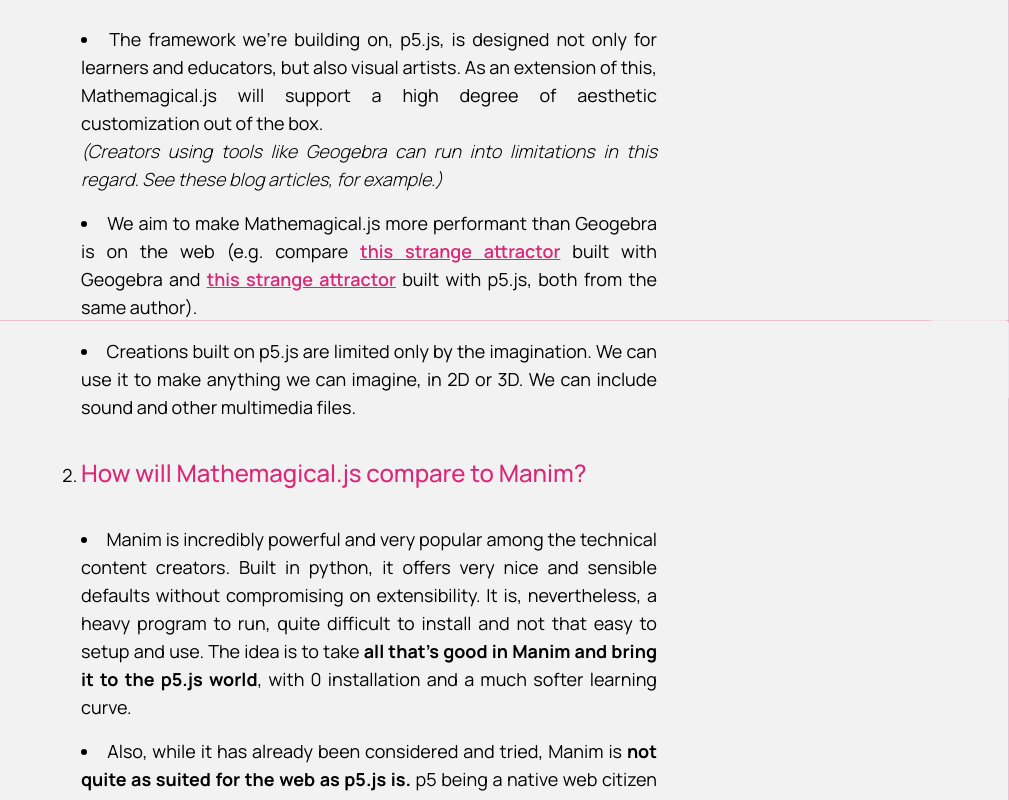
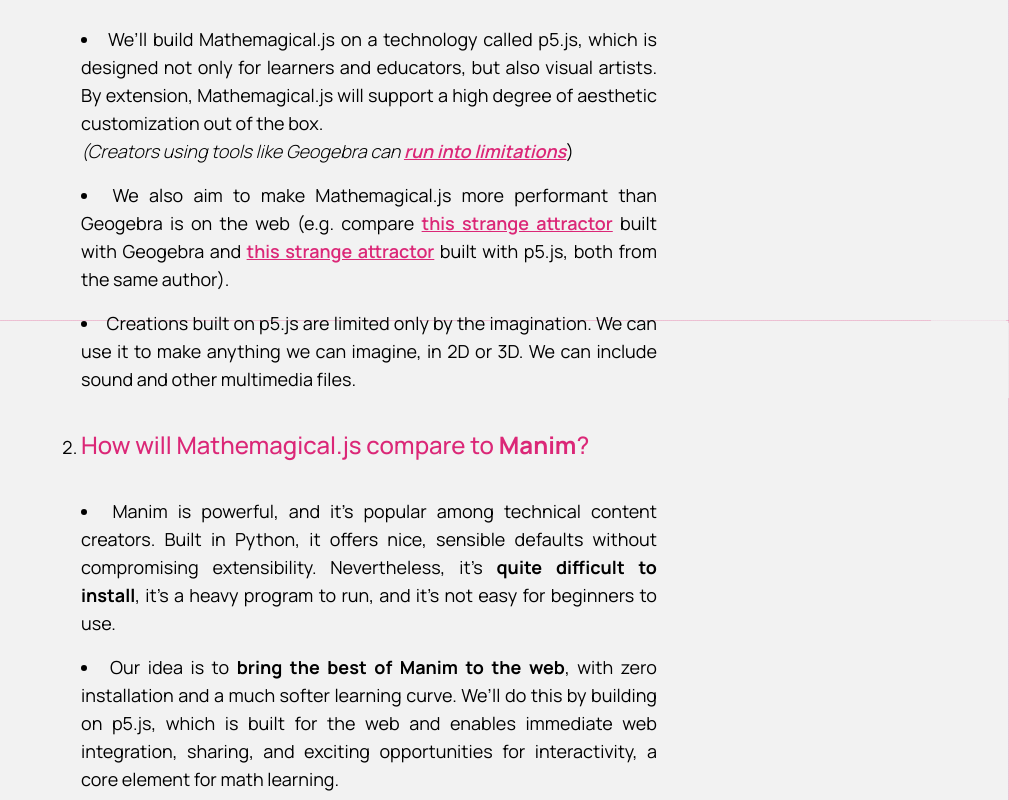
Before and after one commit to jesi-rgb/fellowship-proposal, a SvelteKit app: page /proposal in a window 1280 px wide. Shown: the part 2080-2880 px from the top of the page, without its empty margins (271-1280 px from the left). Built offline with nearby package versions, Linux system fonts and the light colour scheme.

Commit message:
more feedback on proposal page

```diff
--- a/src/routes/proposal/+page.svelte
+++ b/src/routes/proposal/+page.svelte
@@ -83,22 +83,26 @@
 		<ul class="list-decimal">
 			<li>
 				<p class="font-medium text-2xl text-pink-600 my-9">
-					What will Mathemagical.js do that Geogebra or Desmos doesn’t?
+					What will Mathemagical.js do that <b>Geogebra</b> or <b>Desmos</b> can't?
 				</p>
 				<ul class="list-disc list-inside space-y-4">
 					<li>
-						The framework we’re building on, p5.js, is designed not only for learners and educators,
-						but also visual artists. As an extension of this, Mathemagical.js will support a high
-						degree of aesthetic customization out of the box.
+						We’ll build Mathemagical.js on a technology called p5.js, which is designed not only for
+						learners and educators, but also visual artists. By extension, Mathemagical.js will
+						support a high degree of aesthetic customization out of the box.
 
 						<br />
 						<i class="font-light"
-							>(Creators using tools like Geogebra can run into limitations in this regard. See
-							these blog articles, for example.)</i
-						>
+							>(Creators using tools like Geogebra can
+							<Link
+								text="run into limitations"
+								link="https://www.mathemaniac.co.uk/blog/how-i-use-geogebra-to-make-animations-in-videos-part-i"
+							/></i
+						>)
 					</li>
 					<li>
-						We aim to make Mathemagical.js more performant than Geogebra is on the web (e.g. compare
+						We also aim to make Mathemagical.js more performant than Geogebra is on the web (e.g.
+						compare
 						<Link
 							text="this strange attractor"
 							link="https://www.geogebra.org/m/wtdx457q#material/JGGV5b5A"
@@ -116,22 +120,20 @@
 			</li>
 			<li>
 				<p class="font-medium text-2xl text-pink-600 my-9">
-					How will Mathemagical.js compare to Manim?
+					How will Mathemagical.js compare to <b>Manim</b>?
 				</p>
 				<ul class="list-disc list-inside space-y-4">
 					<li>
-						Manim is incredibly powerful and very popular among the technical content creators.
-						Built in python, it offers very nice and sensible defaults without compromising on
-						extensibility. It is, nevertheless, a heavy program to run, quite difficult to install
-						and not that easy to setup and use. The idea is to take <b
-							>all that's good in Manim and bring it to the p5.js world</b
-						>, with 0 installation and a much softer learning curve.
+						Manim is powerful, and it’s popular among technical content creators. Built in Python,
+						it offers nice, sensible defaults without compromising extensibility. Nevertheless, it’s
+						<b>quite difficult to install</b>, it’s a heavy program to run, and it’s not easy for
+						beginners to use.
 					</li>
 					<li>
-						Also, while it has already been considered and tried, Manim is <b
-							>not quite as suited for the web as p5.js is.</b
-						> p5 being a native web citizen allows for immediate web integration and sharing, as well
-						as enabling interactivity, a core element for math learning.
+						Our idea is to <b>bring the best of Manim to the web</b>, with zero installation and a
+						much softer learning curve. We’ll do this by building on p5.js, which is built for the
+						web and enables immediate web integration, sharing, and exciting opportunities for
+						interactivity, a core element for math learning.
 					</li>
 				</ul>
 			</li>
```
